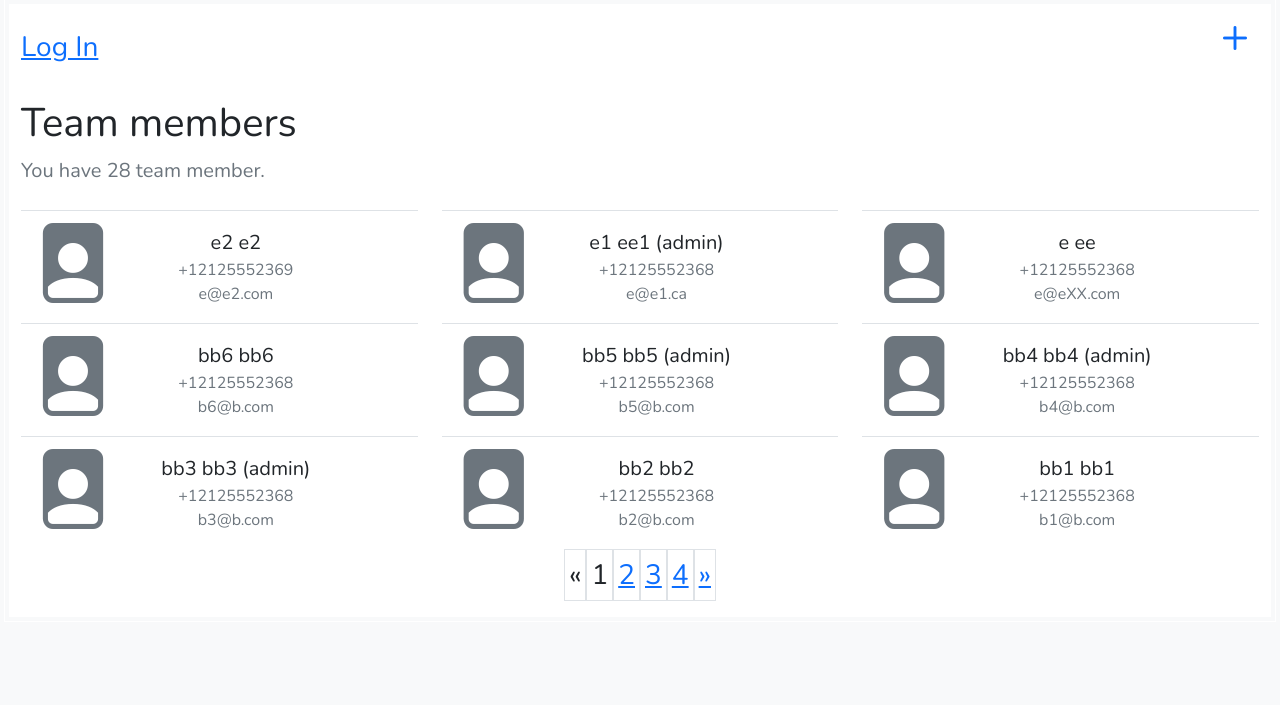
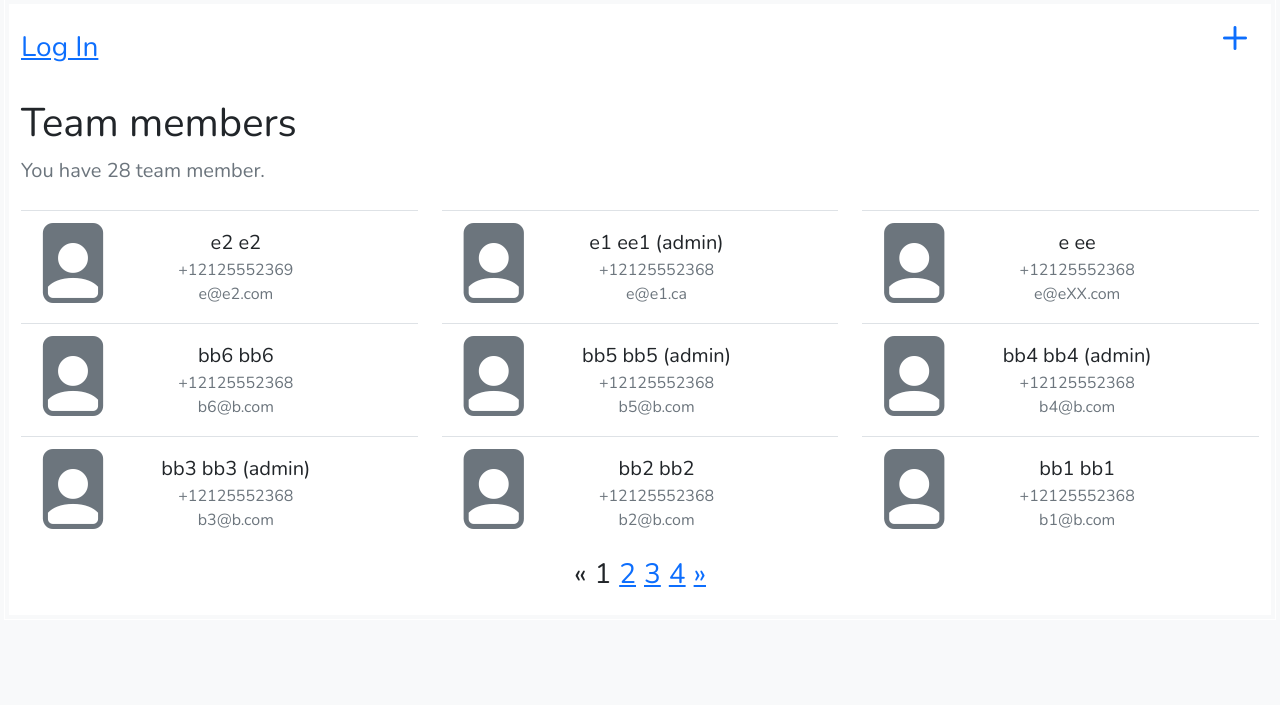
Before and after one commit to Arsh1101/team-member, a Django app: page / in a window 1280 px wide. Shown: the part 95-800 px from the top of the page. Run offline with Django 4.2, Linux system fonts and the light colour scheme; data comes from the database, SQL or seed files in the repository.

Commit message:
Clear border from pagination, add a 404 page to project.

```diff
--- a/teammember/settings.py
+++ b/teammember/settings.py
@@ -24,9 +24,9 @@ BASE_DIR = Path(__file__).resolve().parent.parent
 SECRET_KEY = 'django-insecure-l=1*f$h3!px#2ky#*h0!&@b-k_98pg5*mwfm79j0tcypy4@l_&'
 
 # SECURITY WARNING: don't run with debug turned on in production!
-DEBUG = True
-
-ALLOWED_HOSTS = []
+DEBUG = False
+# To check the 404 page, I change the DEBUG and this one.
+ALLOWED_HOSTS = [ "*" ]
 
 
 # Application definition
--- a/teammember/urls.py
+++ b/teammember/urls.py
@@ -15,9 +15,13 @@ Including another URLconf
 """
 from django.contrib import admin
 from django.urls import path, include
+from django.conf.urls import handler404
+from users import views
 
 urlpatterns = [
     path('', include('users.urls')),
     path("accounts/", include("django.contrib.auth.urls")),
     path('admin/', admin.site.urls),
 ]
+
+handler404 = views.error404
--- a/users/templates/users/index.html
+++ b/users/templates/users/index.html
@@ -64,21 +64,21 @@
         <div class="col-12">
             <ul class="pagination d-flex justify-content-center fs-3">
                 {% if page_obj.has_previous %}
-                  <li class="border p-1"><a href="?page={{ page_obj.previous_page_number }}">&laquo;</a></li>
+                  <li class="p-1"><a href="?page={{ page_obj.previous_page_number }}">&laquo;</a></li>
                 {% else %}
-                  <li class="border p-1 disabled"><span>&laquo;</span></li>
+                  <li class="p-1 disabled"><span>&laquo;</span></li>
                 {% endif %}
                 {% for i in paginator.page_range %}
                   {% if page_obj.number == i %}
-                    <li class="border p-1 active"><span>{{ i }} <span class="sr-only"></span></span></li>
+                    <li class="p-1 active"><span>{{ i }} <span class="sr-only"></span></span></li>
                   {% else %}
-                    <li class="border p-1"><a href="?page={{ i }}">{{ i }}</a></li>
+                    <li class="p-1"><a href="?page={{ i }}">{{ i }}</a></li>
                   {% endif %}
                 {% endfor %}
                 {% if page_obj.has_next %}
-                  <li class="border p-1"><a href="?page={{ page_obj.next_page_number }}">&raquo;</a></li>
+                  <li class="p-1"><a href="?page={{ page_obj.next_page_number }}">&raquo;</a></li>
                 {% else %}
-                  <li class="border p-1 disabled"><span>&raquo;</span></li>
+                  <li class="p-1 disabled"><span>&raquo;</span></li>
                 {% endif %}
             </ul>
         </div>
--- a/users/views.py
+++ b/users/views.py
@@ -61,3 +61,7 @@ def change_password(request):
     return render(request, 'accounts/change_password.html', {
         'form': form
     })
+
+
+def error404(request, exception):
+    return render(request,'404.html', status=404)
```
Also changed, not shown: templates/404.html (added, +19 -0 lines).
